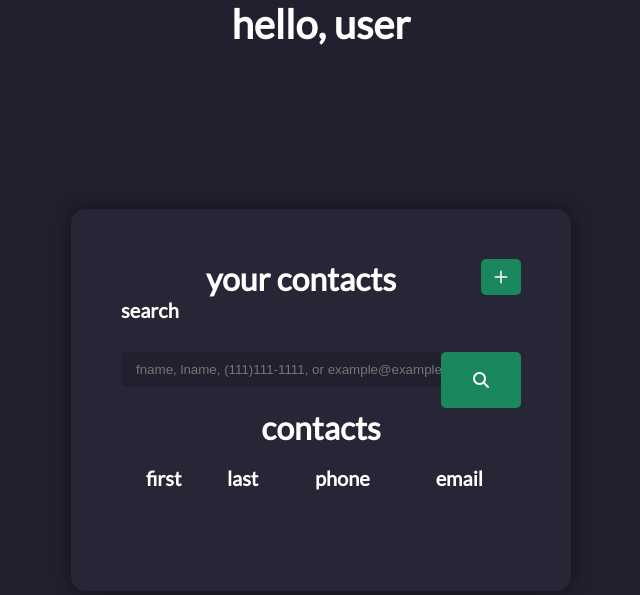
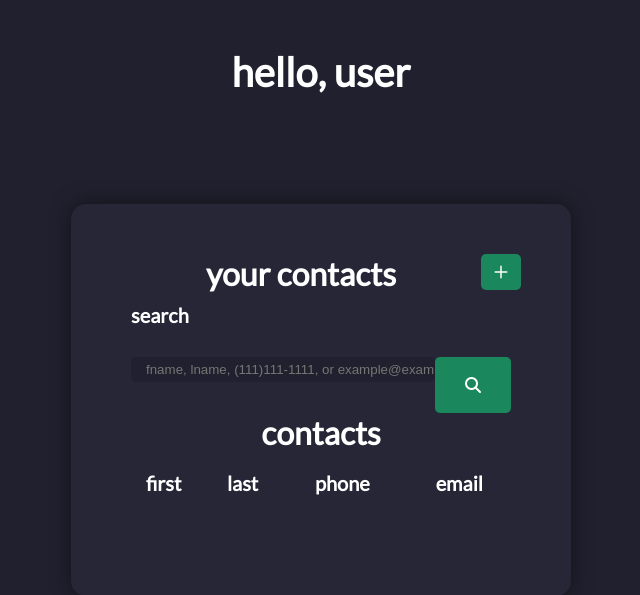
Before and after one commit to ajfuto/ContactApp, a PHP site: page /contacts.html in a window 1280 px wide. Shown: the top 595 px of the page, without its empty margins (319-959 px from the left). Run offline with PHP 8.4, Linux system fonts and the light colour scheme; lists and menus that the app fills with data are empty; some libraries are stand-ins or nearby versions.

Commit message:
New look for contacts page

```diff
--- a/css/styles.css
+++ b/css/styles.css
@@ -17,14 +17,14 @@
     text-align: center;
     font-size: 2.5rem;
     margin: 0;
-    padding: 0;
+    padding: 3rem;
     color: var(--text-color);
 }
 
 h1{
     font-size: 2.5rem;
     margin: 0;
-    padding: 0;
+    padding: 3rem;
     color: var(--text-color);
     text-align: center;
 }
@@ -301,6 +301,10 @@ body {
     text-decoration: none;
 }
 
+.searchContactClass{
+    padding: 10px;
+}
+
 .searchContactClass h3{
     font-size: 1.25rem;
     margin: 0;
@@ -312,7 +316,7 @@ body {
 .searchContactClass input {
     width: 80%;
     float: left;
-    padding: 10px 0;
+    padding: 5px 0;
     color: var(--text-color);
     margin-bottom: 20px;
     padding-left: 15px;
```
